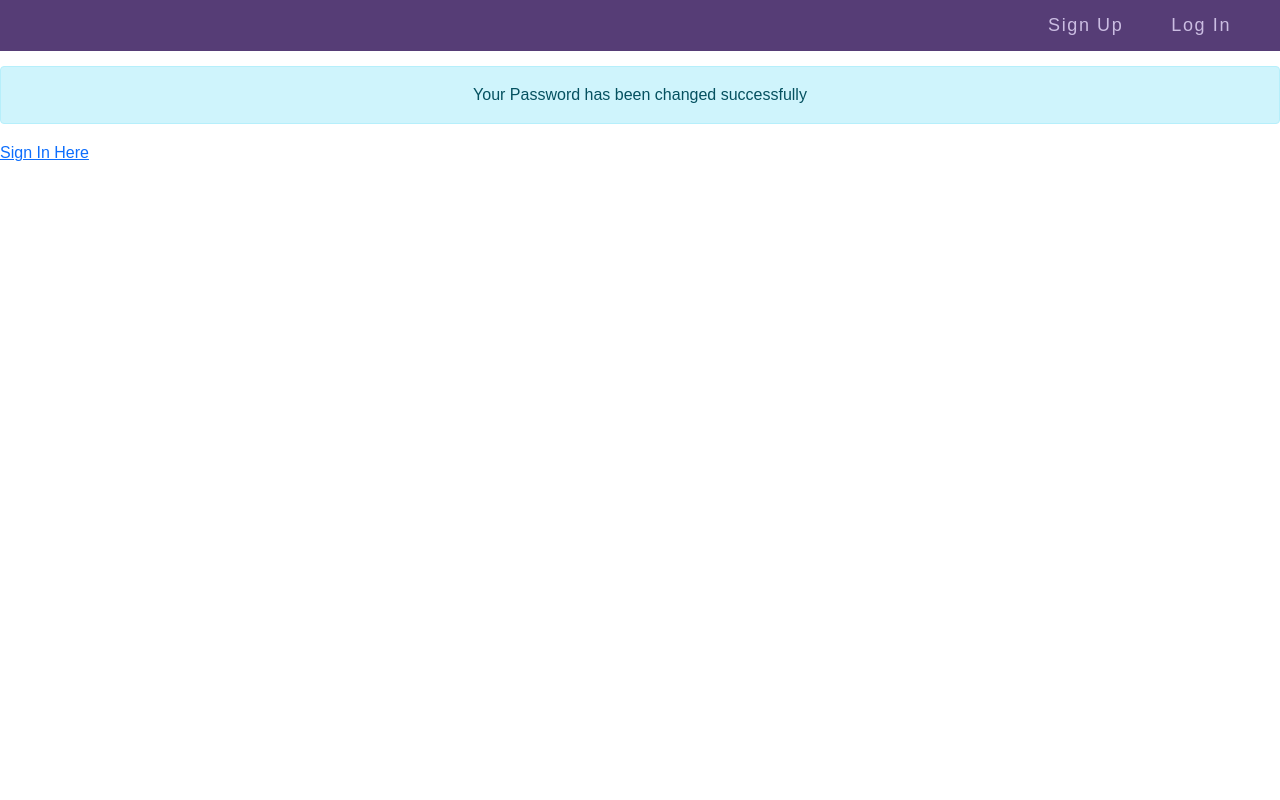
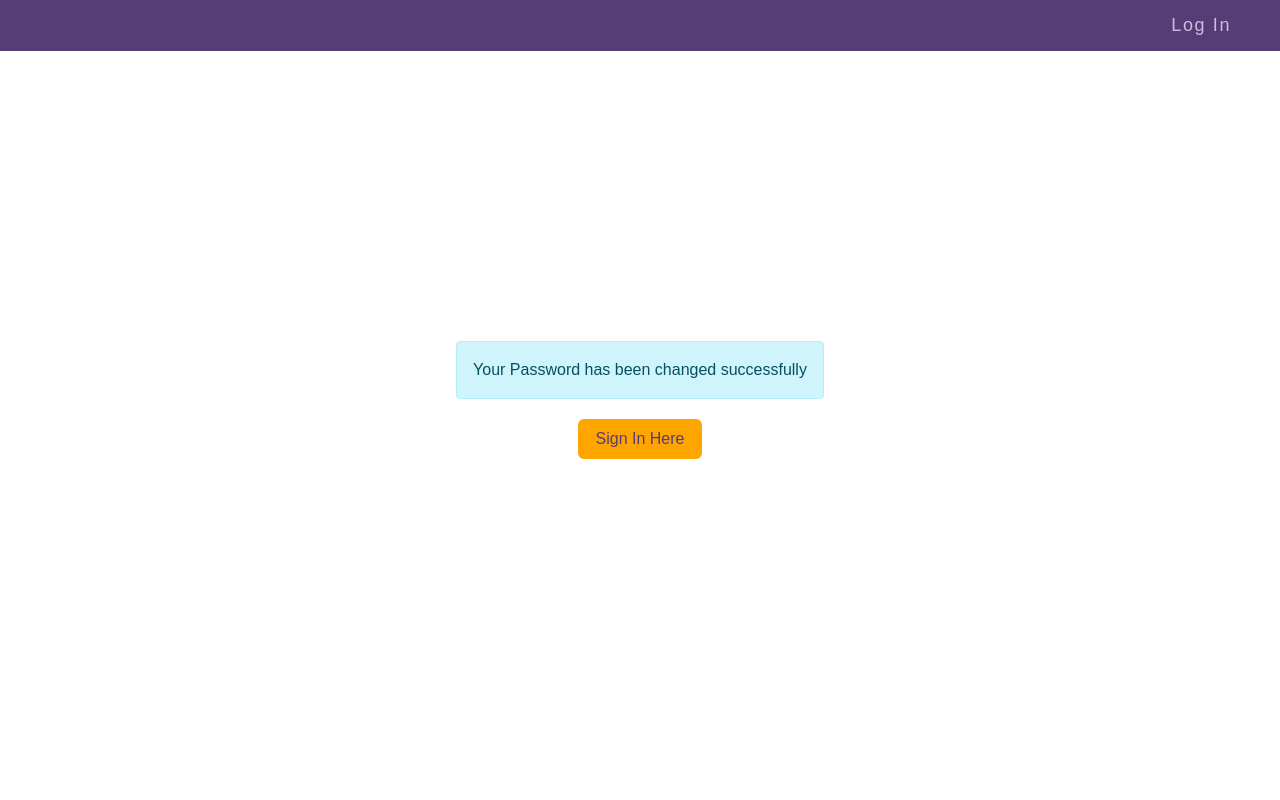
Before and after one commit to J-Varun-P/Campus-Connect, a Django app: page /password-reset-complete/ in a window 1280 px wide. Run offline with Django 3.2, Linux system fonts and the light colour scheme.

Commit message:
still emails

```diff
--- a/meet/static/meet/styles.css
+++ b/meet/static/meet/styles.css
@@ -34,7 +34,7 @@
   color: orange;
 }
 
-.form_update button{
+.form_update button, .password_reset_complete a{
   color: orange;
   border-color: #563d76;
   background: #563d76;
@@ -44,7 +44,7 @@
   background: orange;
 }
 
-.form_update button[type="submit"]:hover, .form_update button[type="button"]:hover{
+.form_update button[type="submit"]:hover, .form_update button[type="button"]:hover, .password_reset_complete a:hover{
   color: #563d76;
   border-color: orange;
   background: orange;
@@ -52,6 +52,12 @@
   color: orange;
   border-color: #563d76;
   background: #563d76;
+}
+
+.password_reset_complete a{
+  text-decoration: none;
+  padding: 8px 18px;
+  border-radius: 6px;
 }
 
 .form_update legend, .form_update label{
@@ -163,3 +169,12 @@ form{
   position: relative;
   margin-bottom: 15px;
 }
+
+.margin_auto{
+  display: inline-block;
+  text-align: center;
+}
+
+.password_reset_complete > *{
+  margin: 10px;
+}
--- a/meet/templates/meet/password_reset_complete.html
+++ b/meet/templates/meet/password_reset_complete.html
@@ -1,11 +1,12 @@
 {% extends "meet/layout.html" %}
 {% block body %}
-<div class="navigation register_nav">
-  <a href="{% url 'register' %}" class="linktotheright">Sign Up</a>
-  <a href="{% url 'login' %}">Log In</a>
+<div class="navigation absolute_nav">
+  <a href="{% url 'login' %}" class="linktotheright">Log In</a>
 </div>
-  <div class="alert alert-info center">
-      Your Password has been changed successfully
-  </div>
-    <a href="{% url 'login' %}">Sign In Here</a>
+    <div class="fc password_reset_complete">
+      <div class="alert alert-info center">
+          Your Password has been changed successfully
+      </div>
+      <a href="{% url 'login' %}">Sign In Here</a>
+    </div>
 {% endblock %}
```
Also changed, not shown: db.sqlite3.
